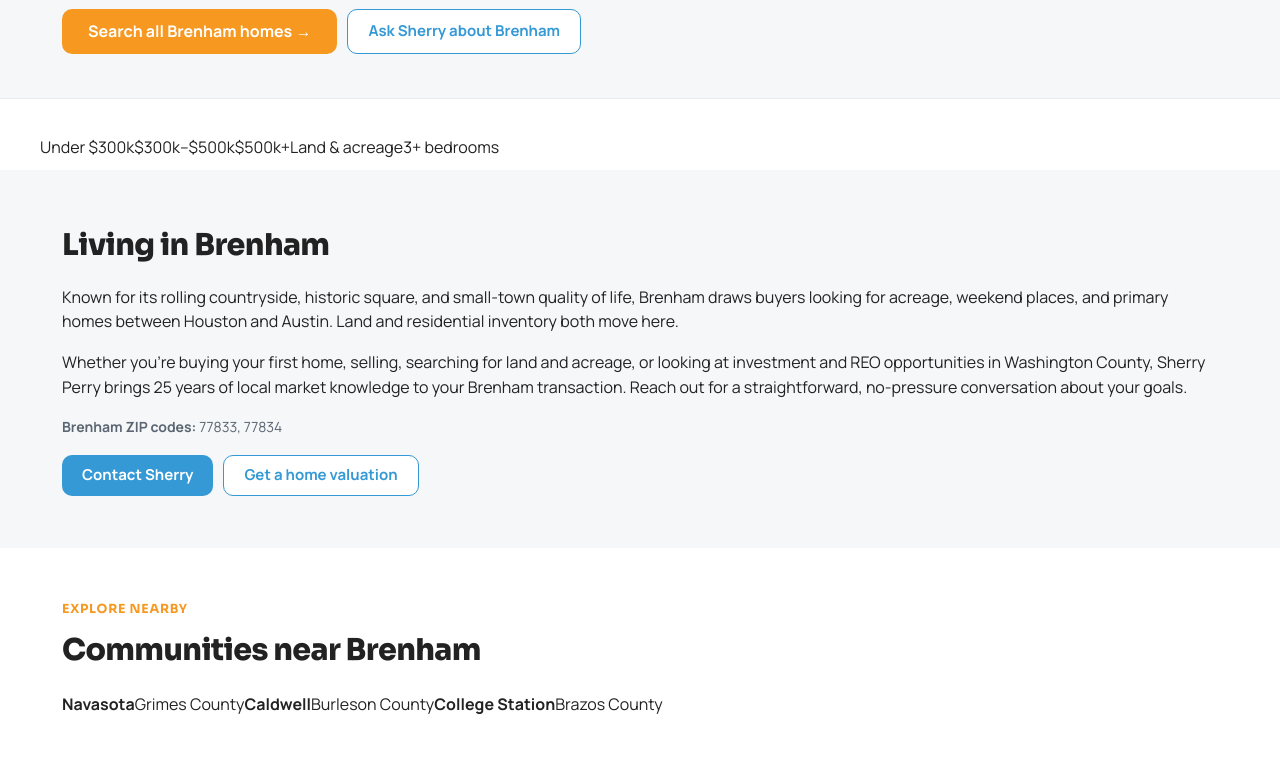
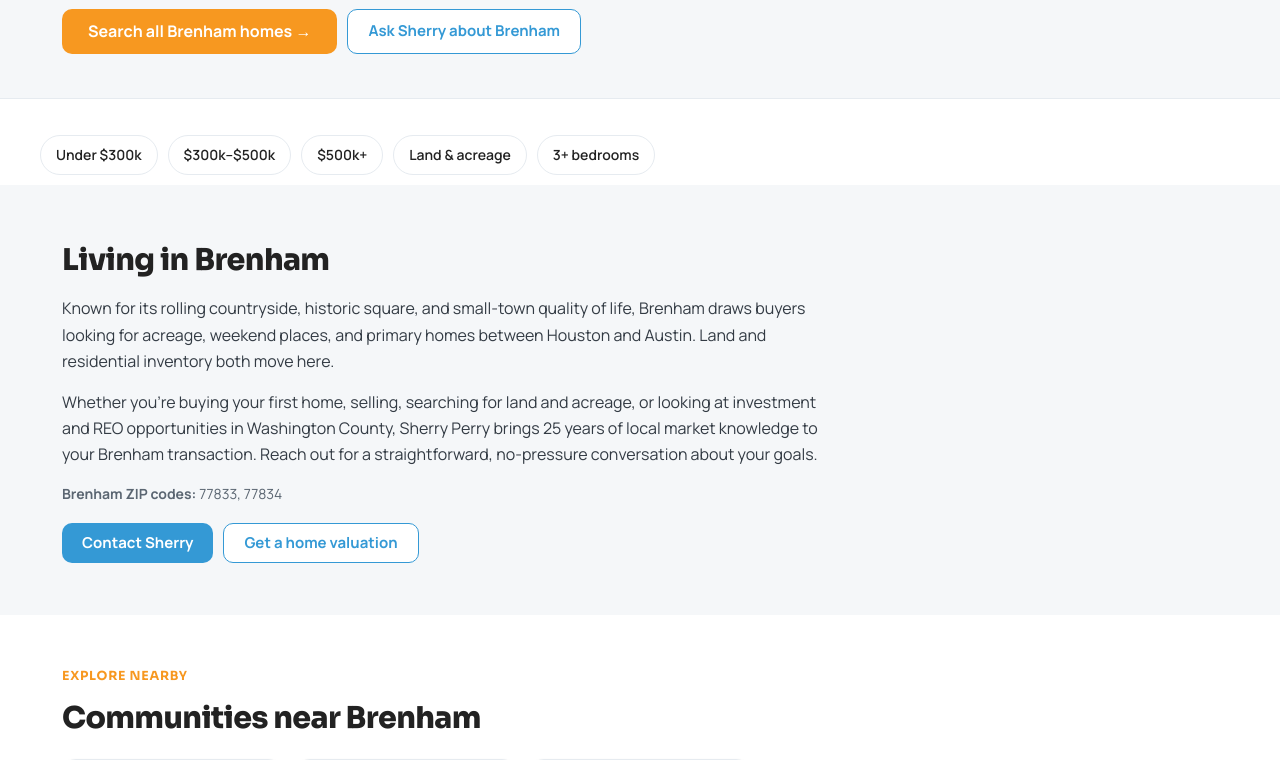
Before and after one commit to sherryperryTX/iclickworld, a Next.js app: page /communities/brenham in a window 1280 px wide. Shown: the part 280-1040 px from the top of the page. Built offline with nearby package versions, Linux system fonts and the light colour scheme.

Commit message:
Add files via upload

```diff
--- a/app/globals.css
+++ b/app/globals.css
@@ -232,3 +232,14 @@ h2.sec{font-size:30px;margin:0 0 6px;font-weight:800}
 .inbox-empty-mark{font-size:34px;color:var(--blue);margin-bottom:8px}
 .inbox-empty h3{font-family:var(--font-display);font-weight:800;font-size:20px;margin:0 0 6px;color:var(--ink);text-transform:capitalize}
 .inbox-empty p{color:var(--muted);font-size:15px;margin:0}
+
+/* ---- Community / SEO pages ---- */
+.community-quicklinks{display:flex;gap:10px;flex-wrap:wrap}
+.community-quicklinks .ql{padding:8px 15px;border-radius:100px;border:1px solid var(--line);background:#fff;color:var(--ink);text-decoration:none;font-size:14px;font-weight:600}
+.community-quicklinks .ql:hover{border-color:var(--blue);color:var(--blue)}
+.community-copy p{font-size:16px;color:#333b44;line-height:1.65;margin:0 0 14px;max-width:760px}
+.community-grid{display:grid;grid-template-columns:repeat(auto-fill,minmax(220px,1fr));gap:14px}
+.community-tile{display:flex;flex-direction:column;gap:2px;padding:16px 18px;border:1px solid var(--line);border-radius:var(--r-lg);background:#fff;text-decoration:none;box-shadow:var(--sh-sm);transition:.12s}
+.community-tile:hover{transform:translateY(-2px);border-color:var(--blue);box-shadow:var(--sh-lg)}
+.community-tile b{font-family:var(--font-display);font-weight:800;font-size:17px;color:var(--ink)}
+.community-tile span{font-size:13px;color:var(--muted)}
```
Also changed, not shown: app/robots.ts (added, +13 -0 lines), app/sitemap.ts (added, +20 -0 lines).
